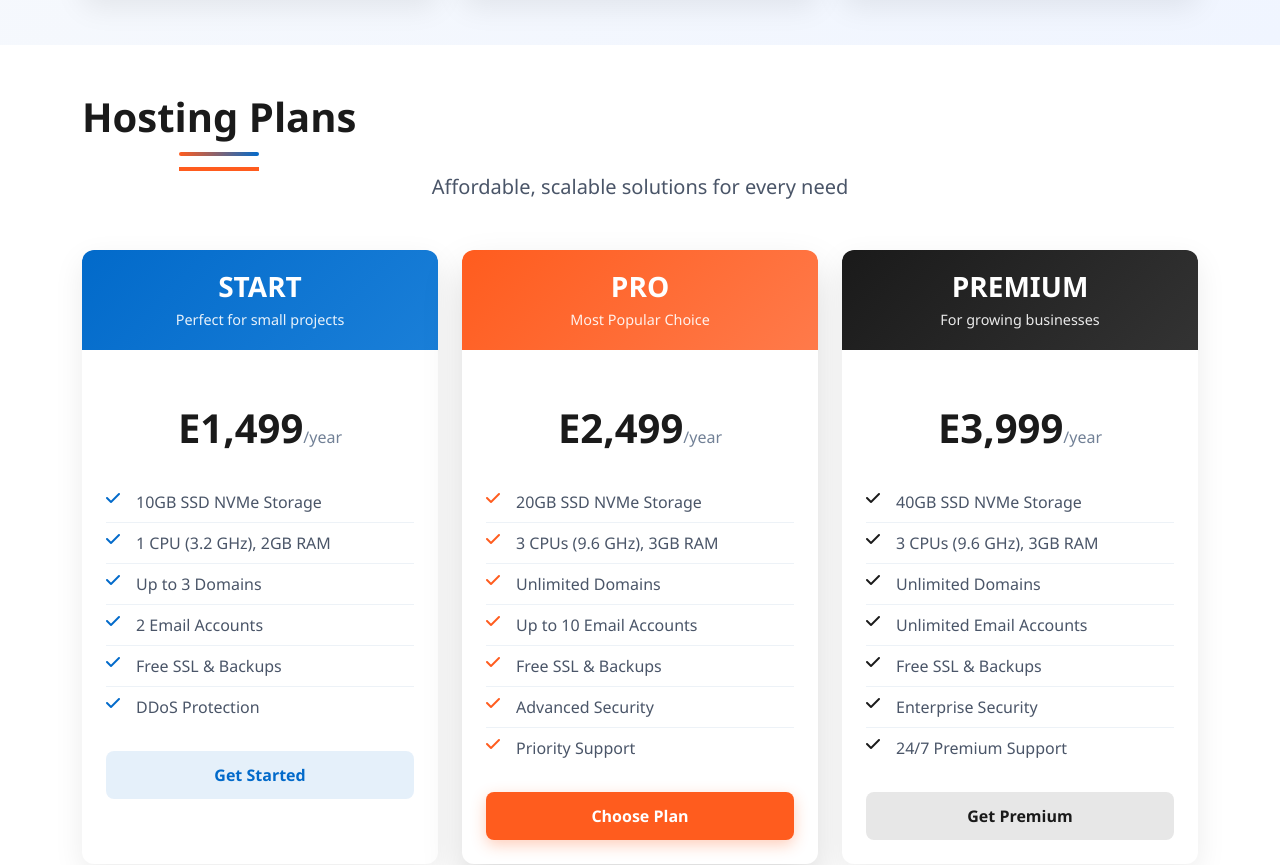
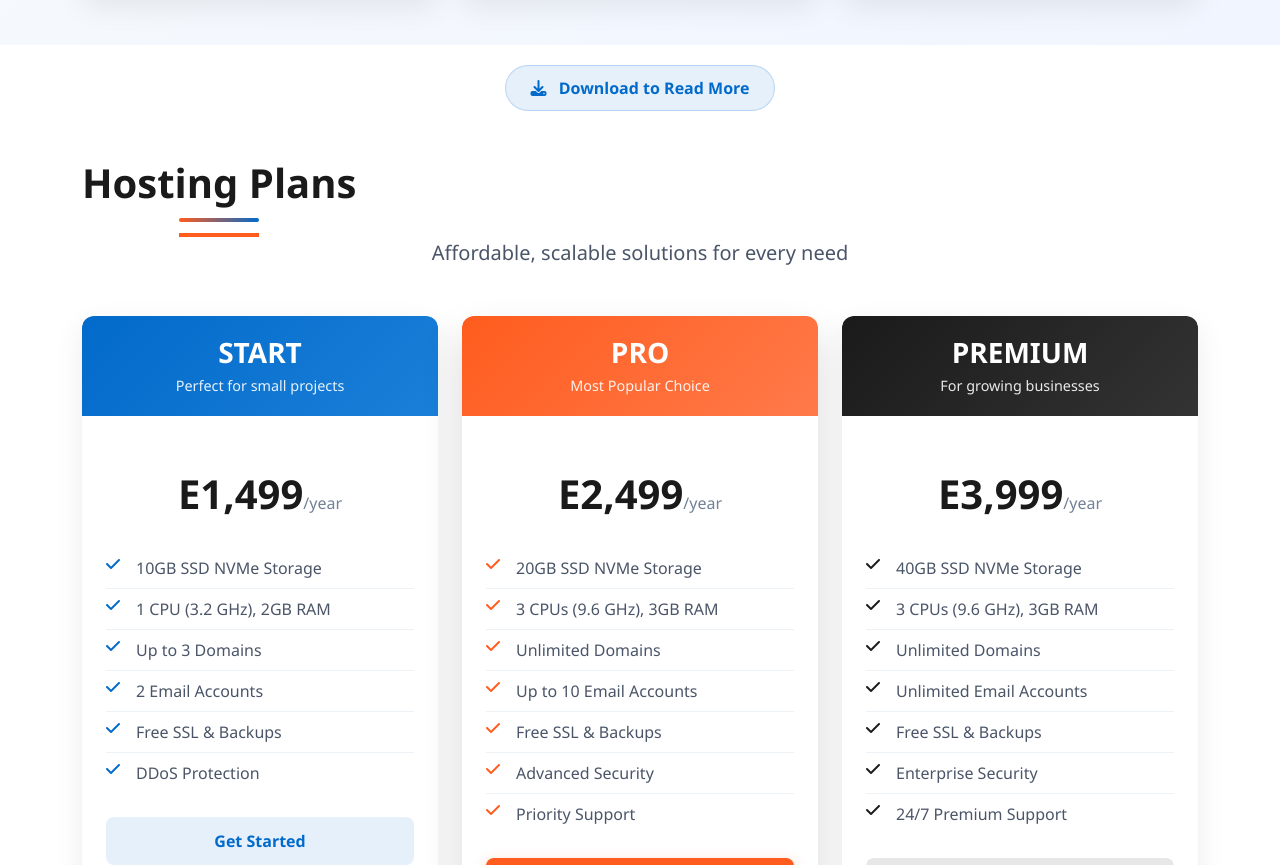
Before and after one commit to codeforchangesz/codeforchangesz.github.io, a plain HTML site: page index.html in a window 1280 px wide. Shown: the part 2496-3361 px from the top of the page. Drawn offline with nearby package versions, Linux system fonts and the light colour scheme.

Commit message:
Update index.html

```diff
--- a/index.html
+++ b/index.html
@@ -1028,6 +1028,22 @@
         </div>
     </div>
 </section>
+
+ <div style="text-align: center; margin-top: 20px;">
+                    <a href="digital_checklist_for_your_business.pdf" class="btn-download-pdf" download="Digital_Checklist_For_Your_Business.pdf" style="
+                        display: inline-block;
+                        background: rgba(2,106,202,0.1);
+                        color: #026aca;
+                        padding: 10px 25px;
+                        border-radius: 50px;
+                        font-weight: 600;
+                        text-decoration: none;
+                        transition: all 0.3s ease;
+                        border: 1px solid rgba(2,106,202,0.2);
+                    ">
+                        <i class="fas fa-download me-2"></i> Download to Read More
+                    </a>
+                </div>
 
 <!-- Pricing Section -->
 <section id="pricing" class="py-5" style="background-color: #ffffff;">
```
